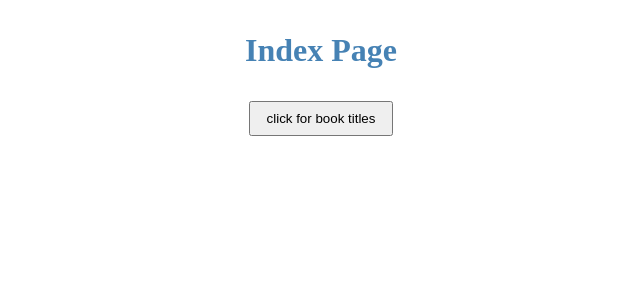
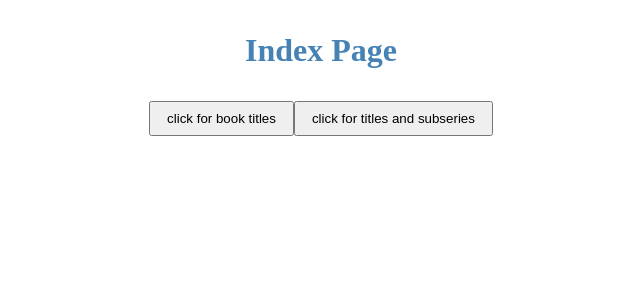
Before and after one commit to bobbythree/book-data-flask-app, a Flask app: page / in a window 1280 px wide. Shown: the top 300 px of the page, without its empty margins (319-959 px from the left). Run offline with Flask 3, Linux system fonts and the light colour scheme.

Commit message:
add subseries button and func

```diff
--- a/static/main.js
+++ b/static/main.js
@@ -1,6 +1,7 @@
 window.onload = () => {
   const titlesBtn = document.getElementById('titles-btn');
   const pageOutput = document.getElementById('page-output');
+  const subBtn = document.getElementById('sub-btn');
 
   async function getTitles() {
     const url = '/titles';
@@ -11,4 +12,14 @@ window.onload = () => {
   }
 
   titlesBtn.onclick = () => getTitles();
+
+  async function getSubseries() {
+    const url = '/subseries';
+    const res = await fetch(url);
+    const data = await res.json();
+    pageOutput.innerText = JSON.stringify(data, null, 2)
+      // console.log(data)
+    }
+
+    subBtn.onclick = () => getSubseries();
 }
--- a/static/style.css
+++ b/static/style.css
@@ -16,6 +16,7 @@ h1 {
 	justify-content: center;
 }
 
-#titles-btn {
+#titles-btn,
+#sub-btn {
 	padding: 0.5rem 1rem;
 }
--- a/templates/index.html
+++ b/templates/index.html
@@ -12,6 +12,7 @@
   <h1>Index Page</h1>
   <div id="btn-div">
   <button id="titles-btn">click for book titles</button>
+  <button id="sub-btn">click for titles and subseries</button>
   </div>
   <div id="page-output"></div>
 <body/>
```
